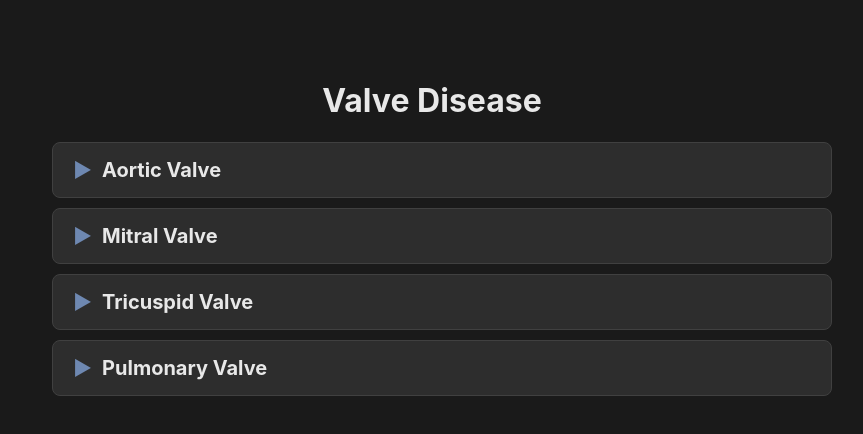
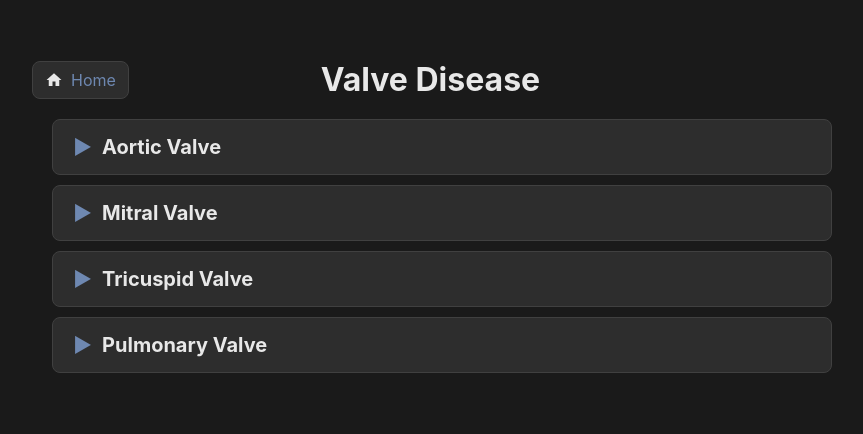
Before and after one commit to petesammon/EchoTools, a plain HTML site: page valvedisease.html in a window 1280 px wide. Shown: the whole page, without its empty margins (208-1071 px from the left). Drawn offline with Linux system fonts and the light colour scheme.

Commit message:
Update valvedisease.html

```diff
--- a/valvedisease.html
+++ b/valvedisease.html
@@ -8,8 +8,16 @@
 </head>
 
 <body>
-    <h1 style="text-align: center;">Valve Disease</h1>
-
+    <div style="display: flex; align-items: center; justify-content: space-between; margin-bottom: 20px;">
+        <a href="index.html" class="home-button">
+            <svg class="home-icon" viewBox="0 0 24 24" xmlns="http://www.w3.org/2000/svg">
+                <path d="M10 20v-6h4v6h5v-8h3L12 3 2 12h3v8z" fill="currentColor"/>
+            </svg>
+            <span>Home</span>
+        </a>
+        <h1 style="text-align: center; margin: 0; flex: 1;">Valve Disease</h1>
+        <div style="width: 100px;"></div>
+    </div>
             <div class="heading h2" onclick="toggle(this)">
                 <span class="arrow">▶</span>Aortic Valve
             </div>
```
